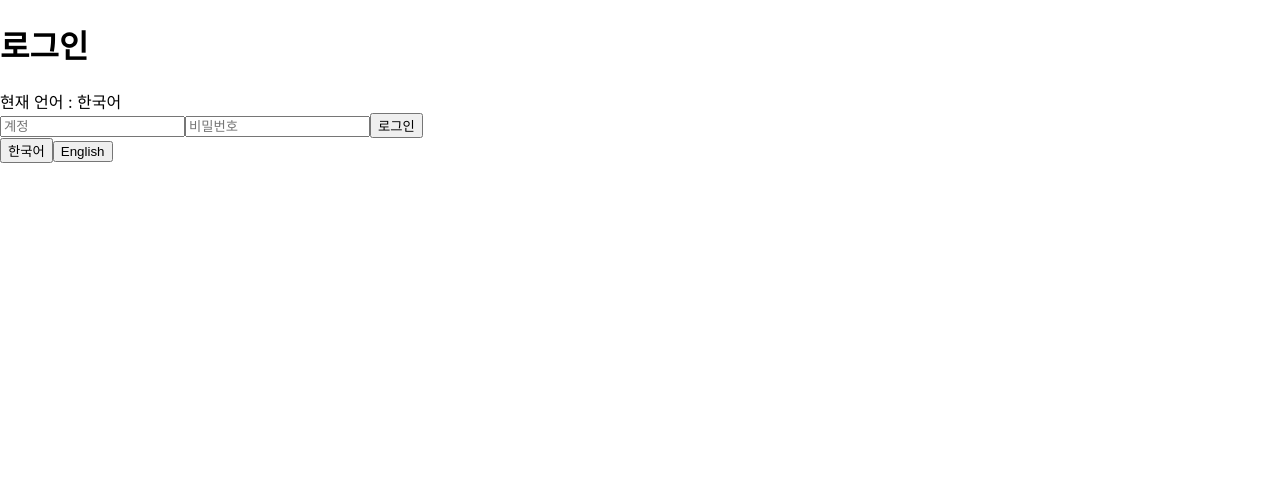
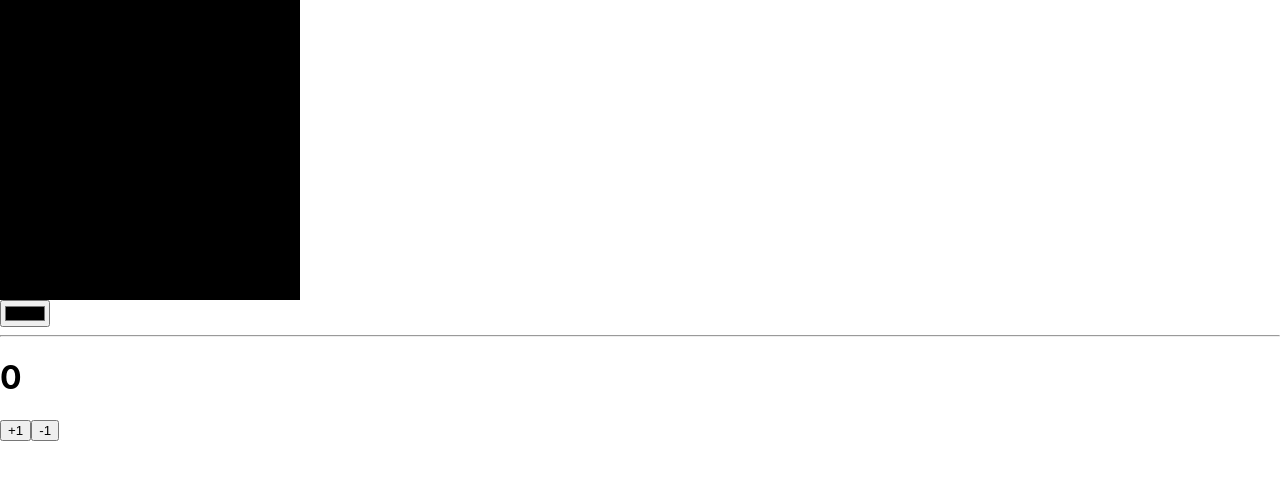
Before and after one commit to yonggyo1125/reactProjectB2, a React (Create React App) app: page / in a window 1280 px wide. Shown: the top 480 px of the page. Built offline with nearby package versions, Linux system fonts and the light colour scheme.

Commit message:
수업 소스

```diff
--- a/src/App.js
+++ b/src/App.js
@@ -1,7 +1,7 @@
-import LoginContainer from './containers/member/LoginContainer';
+import LifeCycle from './components/LifeCyle';
 
 const App = () => {
-  return <LoginContainer />;
+  return <LifeCycle />;
 };
 
 export default App;
--- /dev/null
+++ b/src/components/LifeCyle.js
@@ -0,0 +1,45 @@
+import { Component } from 'react';
+
+class LifeCycle extends Component {
+  state = {
+    color: 'black',
+    number: 0,
+  };
+
+  changeColor = (e) => {
+    const color = e.currentTarget.value;
+    this.setState({ ...this.state, color }); // color: color
+  };
+
+  render() {
+    const { color, number } = this.state;
+    return (
+      <div>
+        <div
+          style={{
+            width: 300,
+            height: 300,
+            background: color,
+          }}
+        ></div>
+        <input type="color" onChange={this.changeColor} />
+        <hr />
+        <h1>{number}</h1>
+        <button
+          type="button"
+          onClick={() => this.setState({ ...this.state, number: number + 1 })}
+        >
+          +1
+        </button>
+        <button
+          type="button"
+          onClick={() => this.setState({ ...this.state, number: number - 1 })}
+        >
+          -1
+        </button>
+      </div>
+    );
+  }
+}
+
+export default LifeCycle;
```
